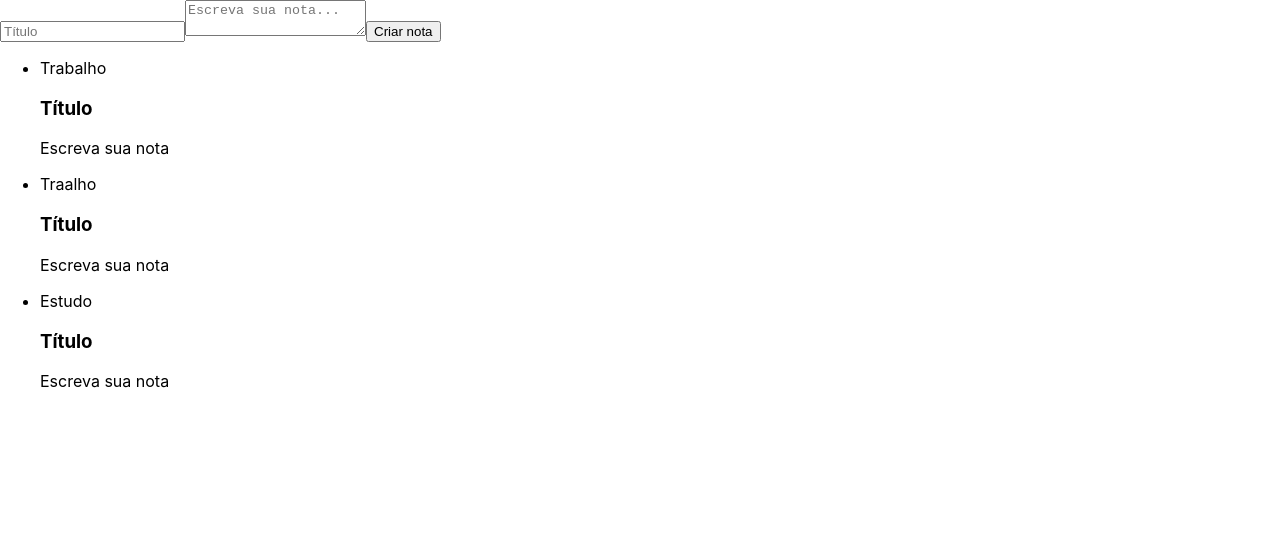
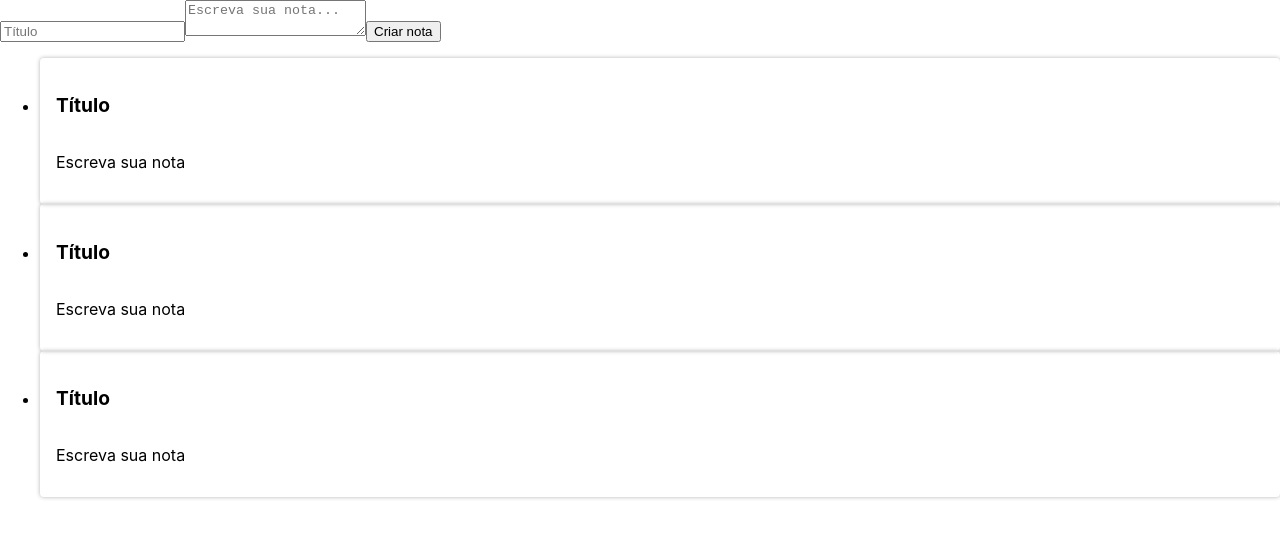
Before and after one commit to kirestein/ceep, a React (Create React App) app: page / in a window 1280 px wide. Shown: the top 538 px of the page. Built offline with nearby package versions, Linux system fonts and the light colour scheme.

Commit message:
Editando os estilos do meu arquivoi[

```diff
--- /dev/null
+++ b/src/components/CadNotas/CardNota.jsx
@@ -0,0 +1,17 @@
+import React, { Component } from 'react';
+import "./estilo.css"
+
+class CardNotas extends Component {
+    state = {  }
+    render() {
+        return (
+            <section className="card-nota">
+                <header className="card-nota_cabecalho">
+                <h3 className="card-nota_titulo">Título</h3>
+                </header>
+                <p className="card-nota_texto">Escreva sua nota</p>
+            </section>
+         );
+    }
+}
+export default CardNotas;
--- /dev/null
+++ b/src/components/CadNotas/estilo.css
@@ -0,0 +1,26 @@
+.card-nota {
+    display: flex;
+    flex-direction: column;
+    align-items: flex-start;
+    justify-content: space-between;
+    background-color: var(--fundo-detalhes);
+    border-radius: 4px;
+    flex-wrap: wrap;
+    box-shadow: 0 0 4px rgba(0, 0, 0, 0.3);
+    padding: 1rem;
+}
+.card-nota_cabecalho {
+    font-size: 1.1rem;
+    display: flex;
+    justify-content: space-between;
+    align-items: center;
+}
+.card-nota_texto {
+    margin-top: 0.5 rem;
+    font-size: 1rem;
+}
+
+.card-nota_titulo {
+    font-size: 1.2rem;
+    margin-right: 1rem;
+}
--- a/src/components/CardNota.jsx
+++ /dev/null
@@ -1,16 +0,0 @@
-import React, { Component } from 'react';
-
-class CardNotas extends Component {
-    state = {  }
-    render() {
-        return (
-            <section>
-                <header>
-                <h3>Título</h3>
-                </header>
-                <p>Escreva sua nota</p>
-            </section>
-         );
-    }
-}
-export default CardNotas;
--- a/src/components/ListaDeNotas.jsx
+++ b/src/components/ListaDeNotas.jsx
@@ -1,14 +1,14 @@
 import React, { Component } from "react";
-import CardNotas from "./CardNota";
+import CardNotas from "./CadNotas/CardNota";
 
 class ListaDeNotas extends Component {
     render() {
         return (
             <ul>
-                {Array.of("Trabalho", "Traalho", "Estudo").map((categoria) => {
+                {Array.of("Trabalho", "Traalho", "Estudo").map((categoria, index) => {
                 return (
-                    <li>
-                        <div>{categoria}</div>
+                    <li key={index}>
+
                         <CardNotas />
                     </li>
                 );
```
